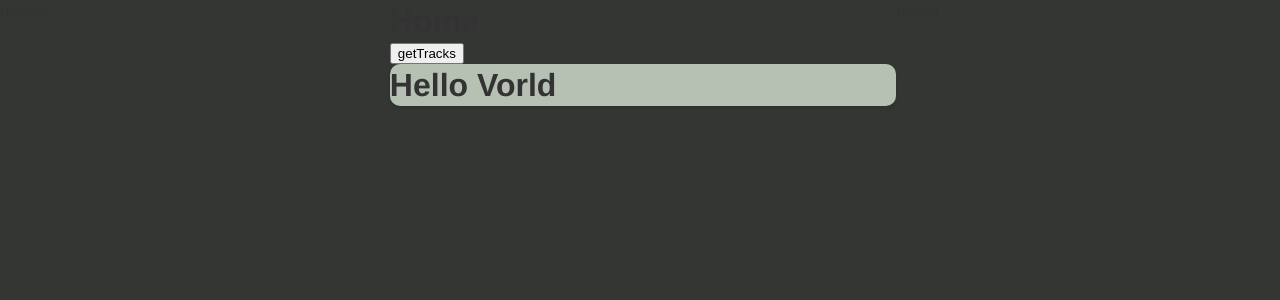
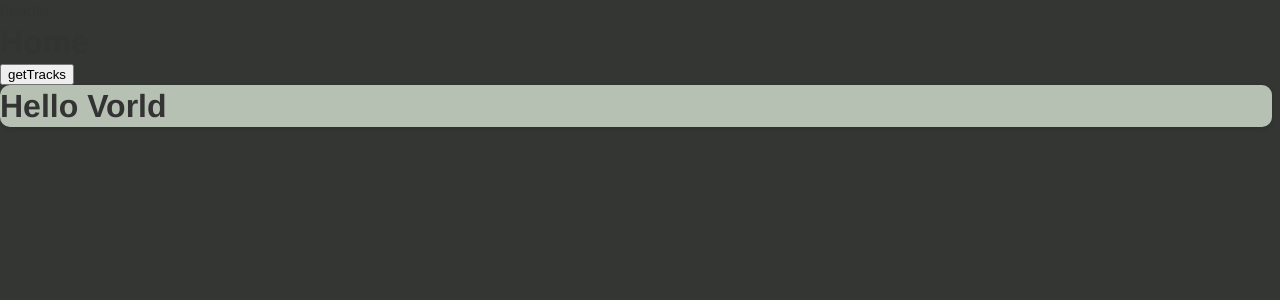
Before and after one commit to loumac91/vue-scloud, a Vue app: page /#/ in a window 1280 px wide. Shown: the top 300 px of the page. Built offline with nearby package versions, Linux system fonts and the light colour scheme.

Commit message:
feat - app base state

```diff
--- a/src/App.vue
+++ b/src/App.vue
@@ -1,7 +1,9 @@
 <template>
   <div id="app">
     <Header />
-    <router-view />
+    <main class="app-container">
+      <router-view />
+    </main>
     <Player />
   </div>
 </template>
@@ -25,6 +27,10 @@ export default {
   grid-template-areas:
     "h h h"
     "m m m"
-    "f f f";
+    "f f f"; // TODO - redundant?
+}
+
+.app-container {
+  grid-area: m;
 }
 </style>
--- a/src/components/Header.vue
+++ b/src/components/Header.vue
@@ -9,3 +9,9 @@ export default {
   name: "Header"
 };
 </script>
+
+<style lang="scss" scoped>
+.v-scloud-header {
+  grid-area: h;
+}
+</style>
--- a/src/components/Player.vue
+++ b/src/components/Player.vue
@@ -1,11 +1,24 @@
 <template>
-  <div class="v-scloud-player">
+  <div v-if="showPlayer" class="v-scloud-player">
     <p>player</p>
   </div>
 </template>
 
 <script>
+import { mapState } from "vuex";
+
 export default {
-  name: "Player"
+  name: "Player",
+  computed: {
+    ...mapState(["showPlayer"])
+  }
 };
 </script>
+
+<style lang="scss" scoped>
+.v-scloud-player {
+  // grid-area: f;
+  position: fixed;
+  bottom: 0px;
+}
+</style>
--- a/src/services/trackService.js
+++ b/src/services/trackService.js
@@ -2,10 +2,14 @@ import { TRACKS_URL } from "@/constants";
 import { dispatchRequest } from "@/services/baseService";
 
 export async function fetchTracks(query) {
-  return await dispatchRequest({
+  const response = await dispatchRequest({
     url: TRACKS_URL,
     params: {
       q: query
     }
   });
+
+  console.log("trackServe.fetchTracks", response);
+
+  return response.data;
 }
--- a/src/store/action.types.js
+++ b/src/store/action.types.js
@@ -1,3 +1,6 @@
+// APP
+export const DISPLAY_PLAYER = "DISPLAY_PLAYER";
+
 // LOADING
 export const SET_ACTION_LOADING_STATE = "SET_ACTION_LOADING_STATE";
 
--- /dev/null
+++ b/src/store/baseState.js
@@ -0,0 +1,18 @@
+import { DISPLAY_PLAYER } from "@/store/action.types";
+import { SET_SHOW_PLAYER } from "@/store/mutation.types";
+
+export default {
+  state: {
+    showPlayer: false
+  },
+  actions: {
+    [DISPLAY_PLAYER]: function({ commit }, showPlayer) {
+      commit(SET_SHOW_PLAYER, showPlayer);
+    }
+  },
+  mutations: {
+    [SET_SHOW_PLAYER]: function(state, showPlayer) {
+      state.showPlayer = showPlayer;
+    }
+  }
+};
--- a/src/store/index.js
+++ b/src/store/index.js
@@ -1,9 +1,13 @@
 import Vue from "vue";
 import Vuex from "vuex";
+import baseState from "@/store/baseState";
 import * as modules from "@/store/modules";
 
 Vue.use(Vuex);
 
+Object.assign(baseState, modules);
+
 export default new Vuex.Store({
-  modules
+  modules,
+  ...baseState
 });
--- a/src/store/modules/loading.js
+++ b/src/store/modules/loading.js
@@ -22,7 +22,7 @@ const getters = {
 
 const actions = {
   [SET_ACTION_LOADING_STATE]: function({ commit }, action) {
-    commit(action);
+    commit(SET_LOADING_STATE, action);
   }
 };
 
--- a/src/store/modules/track.js
+++ b/src/store/modules/track.js
@@ -12,7 +12,6 @@ const getters = {};
 const actions = {
   [FETCH_TRACKS]: async function({ commit }, query) {
     const tracks = await fetchTracks(query);
-    console.log("tracks", tracks);
     commit(SET_TRACKS, tracks);
   }
 };
--- a/src/store/mutation.types.js
+++ b/src/store/mutation.types.js
@@ -1,3 +1,6 @@
+// APP
+export const SET_SHOW_PLAYER = "SET_SHOW_PLAYER";
+
 // LOADING
 export const SET_ACTION_STATE = "SET_ACTION_STATE";
 
--- a/src/views/Home.vue
+++ b/src/views/Home.vue
@@ -1,11 +1,11 @@
 <template>
-  <main class="app-container">
+  <div>
     <h1>Home</h1>
     <button @click="handleClick">getTracks</button>
     <div class="card">
       <h1>Hello Vorld</h1>
     </div>
-  </main>
+  </div>
 </template>
 
 <script>
@@ -18,3 +18,5 @@ export default {
   }
 };
 </script>
+
+<style lang="scss" scoped></style>
```
